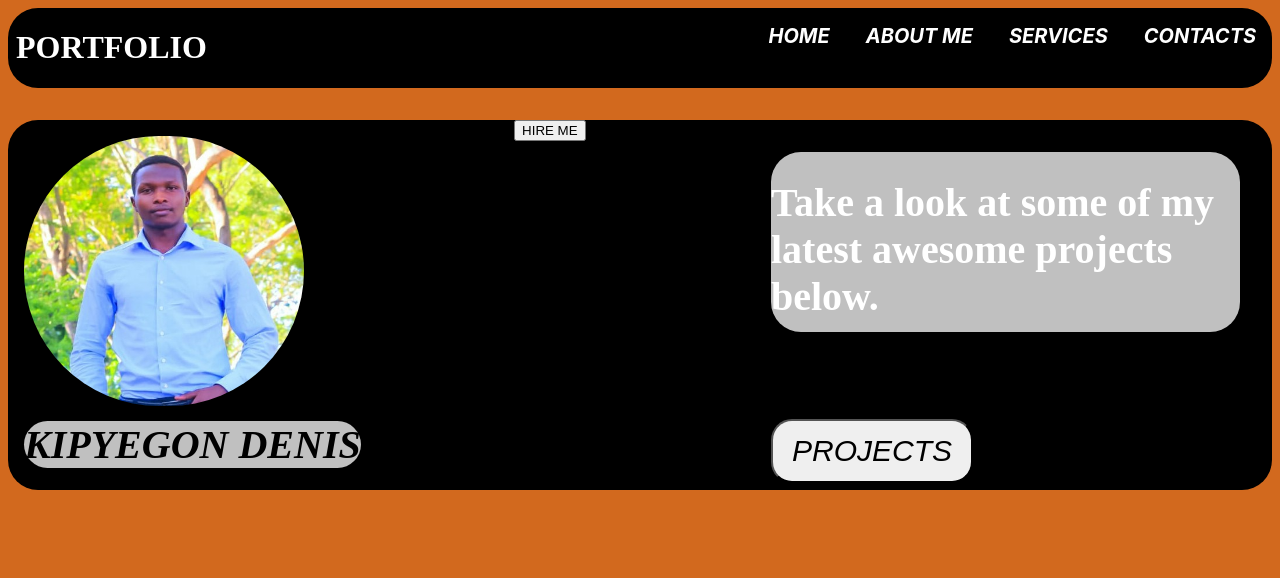
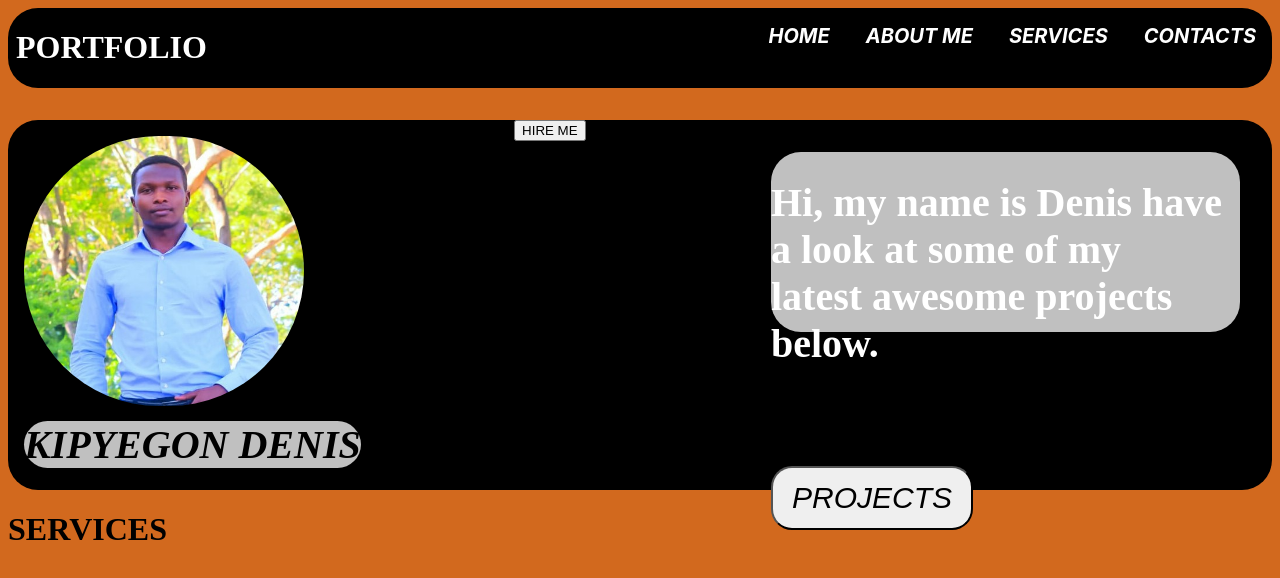
Before and after one commit to denisdelaki/portfolio, a plain HTML site: page index.html in a window 1280 px wide. Drawn offline with Linux system fonts and the light colour scheme.

Commit message:
created the services card

```diff
--- a/index.html
+++ b/index.html
@@ -31,11 +31,16 @@
     <button class="hire">HIRE ME</button>
     </div>
         <div class="header">
-          <h1>Take a look at some of my <br>latest awesome projects below.</h1>
+          <h1>Hi, my name is Denis have a look at some of my <br>latest awesome projects below.</h1>
          <button class="project">PROJECTS</button>
         </div>
       </div>
-      <div id="services"></div>
+      <h1 class="services">SERVICES</h1>
+      <div id="services">
+          <div class="card"></div>
+          <div class="card"></div>
+          <div class="card"></div>
+      </div>
       <div id="footer"></div>
     </div>
     <script src="./assets/js/script.js"></script>
```
